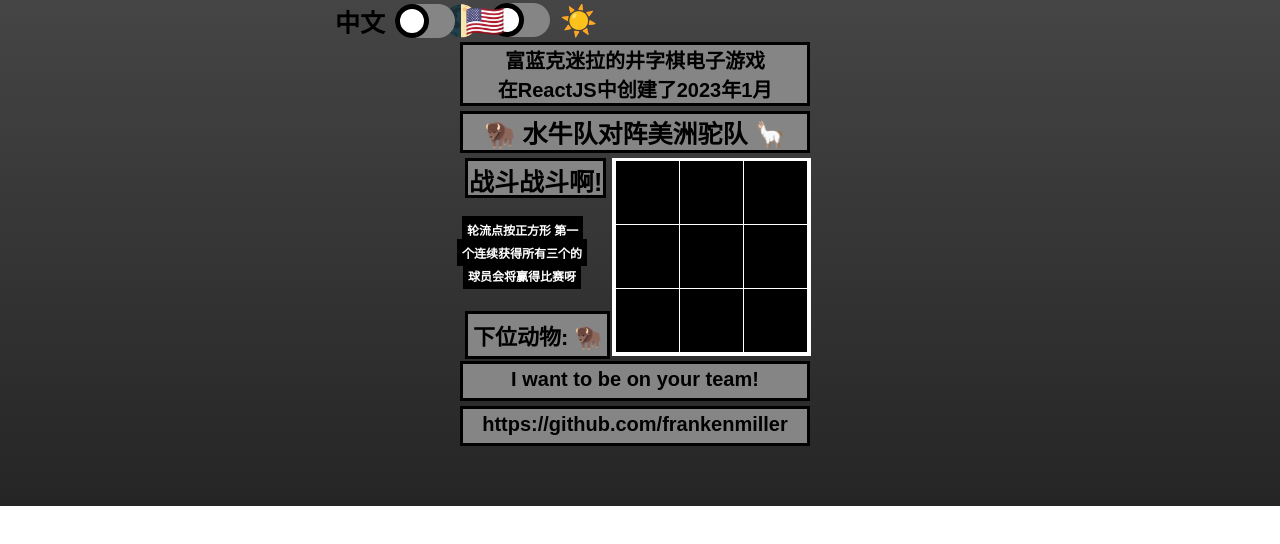
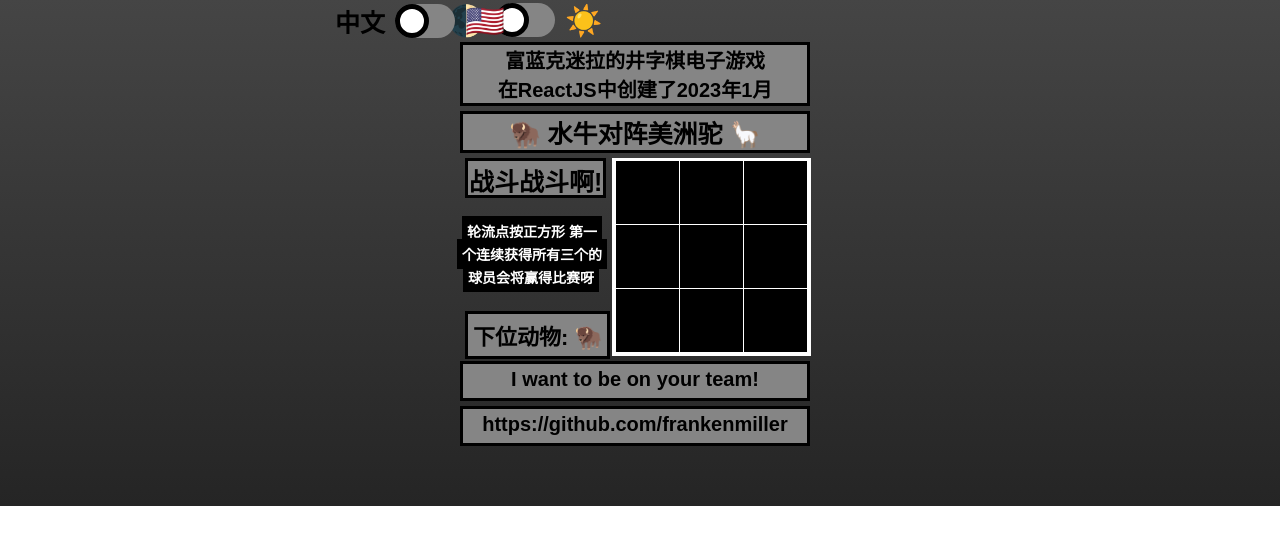
Before and after one commit to frankenmiller/buffalos-vs-llamas, a React (Create React App) app: page / in a window 1280 px wide. Shown: the top 544 px of the page. Built offline with nearby package versions, Linux system fonts and the light colour scheme.

Commit message:
Fixed chinese instructions adj'd font size

```diff
--- a/src/App.js
+++ b/src/App.js
@@ -111,22 +111,26 @@ export default function Board() {
         {inChinese ? "在ReactJS中创建了2023年1月" : "Created January 2023 in ReactJS"}
       </p>
       <p className={darkMode ? "bufficorns light-mode" : "bufficorns dark-mode"}>
-        {inChinese ? "🦬 水牛队对阵美洲驼队 🦙" : "🦬 Buffaloes vs llamas 🦙"}</p>
+        {inChinese ? "🦬 水牛对阵美洲驼 🦙" : "🦬 Buffaloes vs llamas 🦙"}</p>
       <div className={darkMode ? "gamebox light-mode" : "gamebox dark-mode"}>
         <div id={inChinese ? "status_chinese" : "status_english"}
         className={darkMode ? "status light-mode" : "status dark-mode"}>{status}</div>
         <div id={inChinese ? "loser_box_chinese" : "loser_box_english"}
         className={darkMode ? "loser_box light-mode" : "loser_box dark-mode"}>{loser}</div>
-        <div className="instructions" id={inChinese ? "line_first" :"line_one"}>
+        <div className={inChinese ? "chinese_instructions" : "english_instructions"}
+           id={inChinese ? "line_first" :"line_one"}>
           {instructLineOne}
         </div>
-        <div className="instructions" id={inChinese ? "line_second" : "line_two"}>
+        <div className={inChinese ? "chinese_instructions" : "english_instructions"}
+        id={inChinese ? "line_second" : "line_two"}>
           {instructLineTwo}
         </div>
-        <div className="instructions" id={inChinese ? "line_third" : "line_three"}>
+        <div className={inChinese ? "chinese_instructions" : "english_instructions"}
+          id={inChinese ? "line_third" : "line_three"}>
           {instructLineThree}
         </div>
-        <div className="instructions" id={inChinese ? "line_zero" :"line_four"}>
+        <div className={inChinese ? "chinese_instructions" : "english_instructions"}
+        id={inChinese ? "line_zero" :"line_four"}>
           {instructLineFour}
         </div>
         <div className={darkMode ? "board-row dark-mode" : "board-row light-mode"}>
--- a/src/index.css
+++ b/src/index.css
@@ -150,14 +150,24 @@ p.dark-mode {
 
 }
 
-.instructions {
+.english_instructions {
   position: absolute;
   color: #fff;
   text-align: center;
   background: #000;
   padding: 5px;
+  font-weight: bold;
   font-size: 12px;
+}
+
+.chinese_instructions {
+  position: absolute;
+  color: #fff;
+  text-align: center;
+  background: #000;
+  padding: 5px;
   font-weight: bold;
+  font-size: 14px;
 }
 
 #line_zero {
@@ -279,7 +289,7 @@ p.dark-mode {
   justify-content: center;
   align-items: center;
   z-index: 10;
-  transform: translate(-120px, -5px);
+  transform: translate(-115px, -5px);
 }
 
 .china-container {
```
